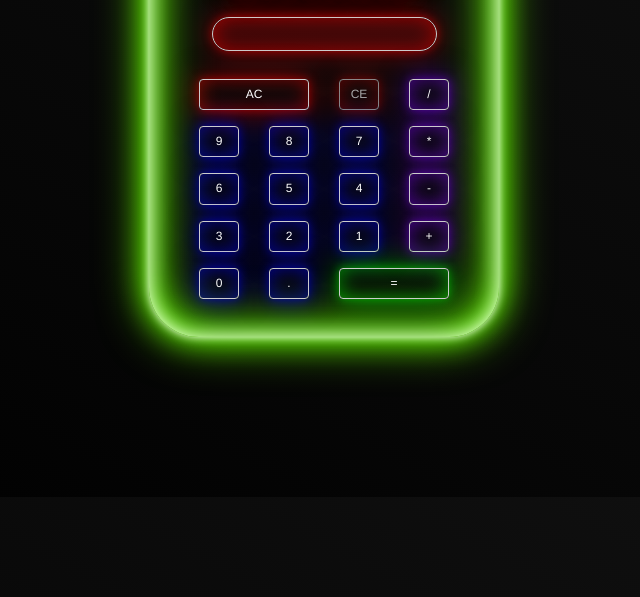
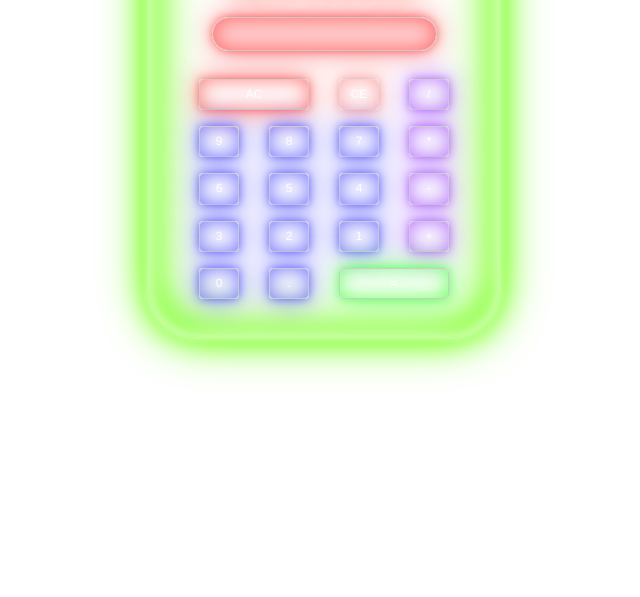
Before and after one commit to anthonymartinovic/JavaScript-Calculator, a website: page html/index.html in a window 1280 px wide. Shown: the part 203-800 px from the top of the page, without its empty margins (316-956 px from the left). Drawn offline with nearby package versions, Linux system fonts and the light colour scheme.

Commit message:
CSS main.css
body background-color change.

```diff
--- a/css/main.css
+++ b/css/main.css
@@ -91,8 +91,7 @@
 }
 
 body {
-  background-image: linear-gradient(to top right, #000, #111);
-  min-height: 700px;
+  background-image: #111;
 }
 
 #calcBody {
```
Also changed, not shown: 1 other file.
